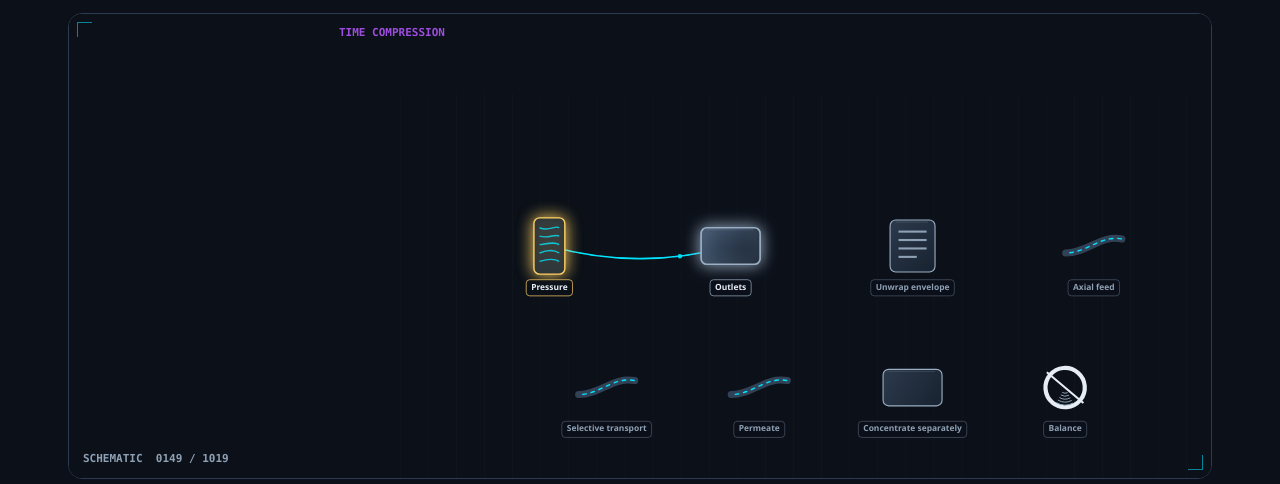
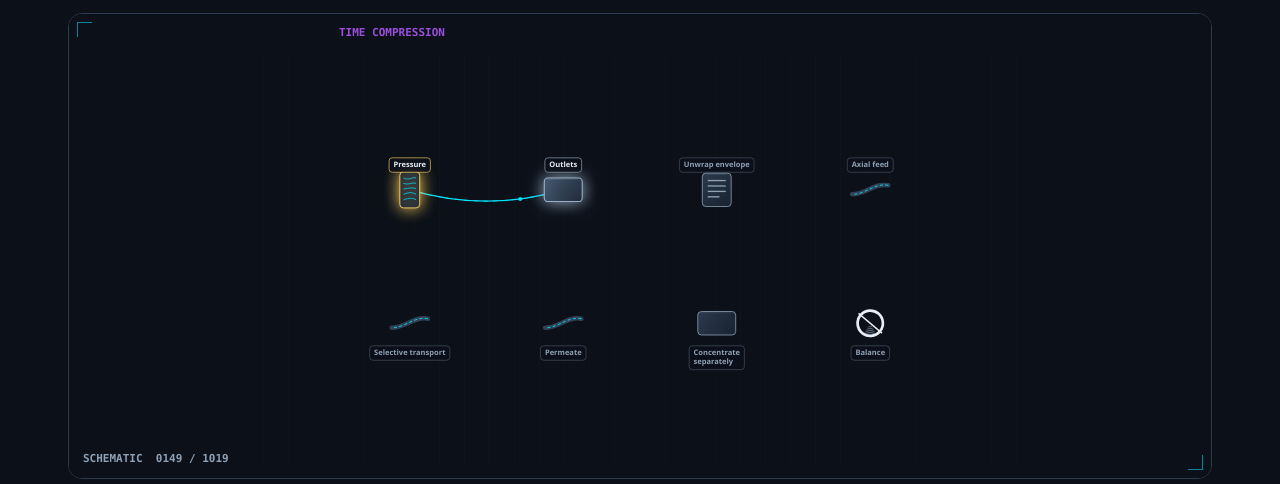
Before and after one commit to mizcausevic-dev/reverse-osmosis-membrane-module-explainer, a plain HTML site: page index.html in a window 1280 px wide. Shown: the part 310-794 px from the top of the page. Drawn offline with Linux system fonts and the light colour scheme.

Commit message:
Spread schematic parts so labels no longer overlap.

```diff
--- a/engine.js
+++ b/engine.js
@@ -1141,15 +1141,7 @@
     }
     var a = cen(prev);
     var b = cen(nodes);
-    var e = si === 0 ? smooth(Math.min(1, local / 0.45)) : smooth(Math.min(1, local / 0.32));
-    var z1 = si === 4 ? 1.02 : 1.12;
-    var z0 = si === 0 ? 1.0 : 1.06;
-    return {
-      x: a.x + (b.x - a.x) * e,
-      y: a.y + (b.y - a.y) * e,
-      z: z0 + (z1 - z0) * e,
-      si: si
-    };
+    return { x: 0.5, y: 0.48, z: 1, si: si };
   }
 
   function drawSilhouette(ctx, kind) {
@@ -1195,15 +1187,17 @@
 
   function drawLabel(ctx, node, p, on) {
     ctx.font = "600 12px ui-sans-serif, Segoe UI, sans-serif";
-    var lines = wrap(ctx, node.label, 148);
+    var lines = wrap(ctx, node.label, 128);
     var w = 0;
     var i;
     for (i = 0; i < lines.length; i++) w = Math.max(w, ctx.measureText(lines[i]).width);
-    w = Math.min(156, w + 14);
+    w = Math.min(136, w + 14);
     var h = lines.length * 15 + 8;
+    var above = node.y < 0.45;
     var lx = p.x - w / 2;
-    var ly = p.y + 48;
-    if (ly + h > 680) ly = p.y - 48 - h;
+    var ly = above ? p.y - 28 - h : p.y + 36;
+    if (lx < 28) lx = 28;
+    if (lx + w > 1172) lx = 1172 - w;
     ctx.fillStyle = "rgba(11,16,25,.86)";
     roundRect(ctx, lx, ly, w, h, 5);
     ctx.fill();
@@ -1257,6 +1251,7 @@
     var accent = roleColor(node.role);
     ctx.save();
     ctx.translate(p.x, p.y);
+    ctx.scale(0.72, 0.72);
     if (on) {
       ctx.shadowColor = accent;
       ctx.shadowBlur = 16;
```
Also changed, not shown: index.html (+1 -1 lines), scene.json (+12 -12 lines).
